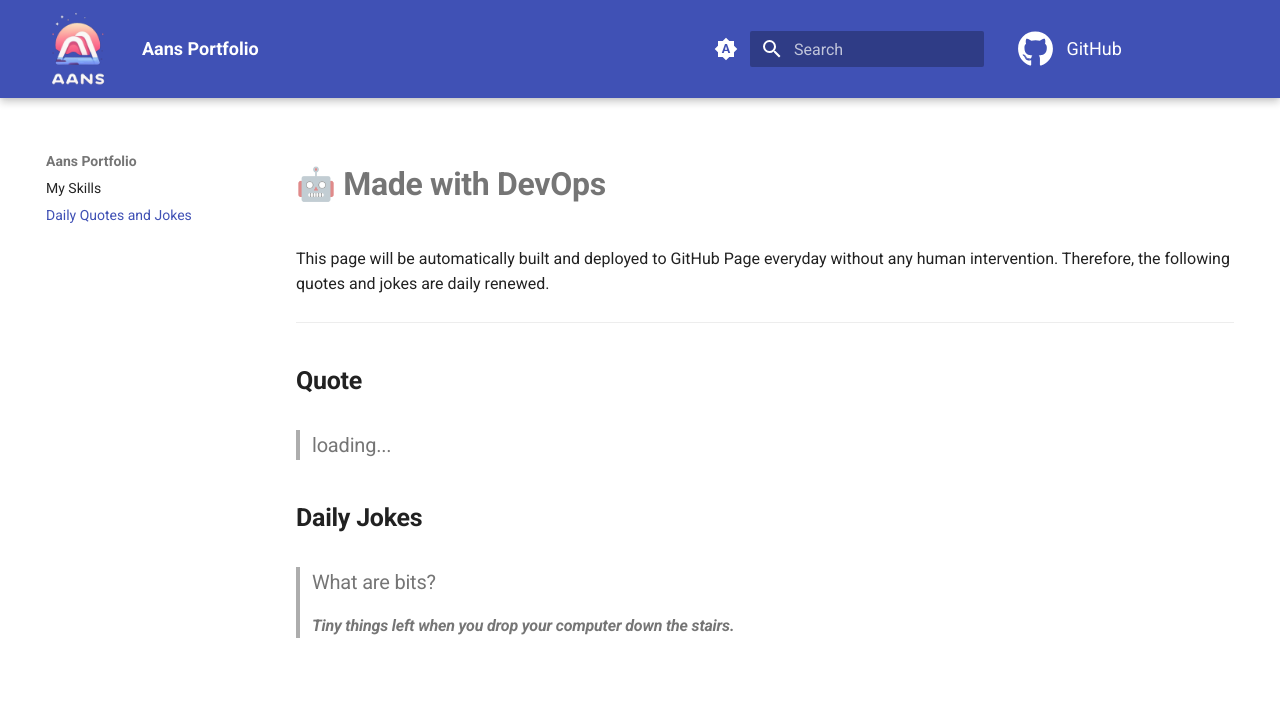
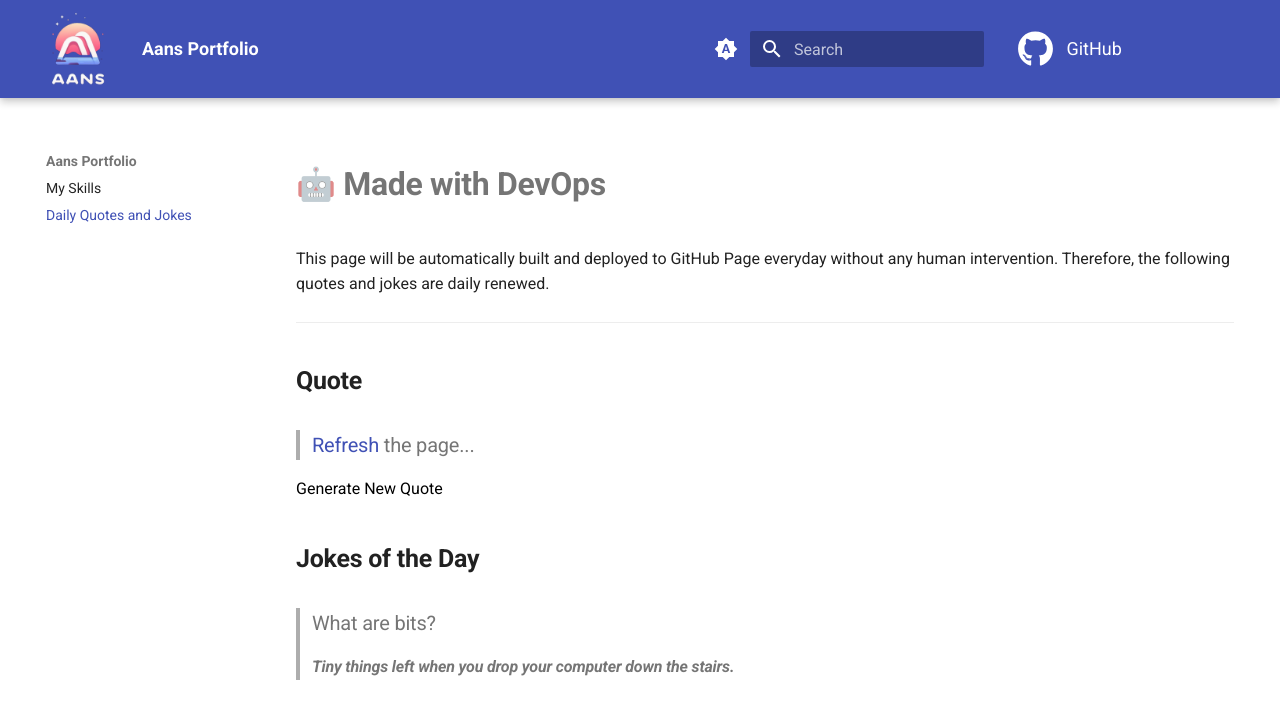
Before and after one commit to LaansDole/LaansDole, an MkDocs documentation site: the page built from docs/daily-jokes.md, in a window 1280 px wide. Shown: the top 719 px of the page. Built offline with MkDocs 1.6.1 and Material for MkDocs 9.7.7, drawn with Linux system fonts in a browser that asks for light colours; comment, search, counter and statistics services are not loaded.

Commit message:
ci: update build version

```diff
--- a/docs/daily-jokes.md
+++ b/docs/daily-jokes.md
@@ -5,14 +5,15 @@
   <h2><strong>Quote</strong></h2>
   <div class="card-body">
     <blockquote class="blockquote mb-0">
-      <h3>loading...</h3>
+      <h3><a href="https://laansdole.github.io/LaansDole/daily-jokes/" target=_self>Refresh</a> the page...</h3>
       <footer class="blockquote-footer">
         <i><h4 title="Source Title"></h4></i>
       </footer>
     </blockquote>
+    <button id="new-quote">Generate New Quote</button>
   </div>
 </div>
-<h2><strong>Daily Jokes</strong></h2>
+<h2><strong>Jokes of the Day</strong></h2>
 
 
 <blockquote><h3>What are bits?</h3><h4><i>Tiny things left when you drop your computer down the stairs.</i></h4></blockquote>
--- a/docs/script/quote.js
+++ b/docs/script/quote.js
@@ -4,6 +4,7 @@
 document.addEventListener("DOMContentLoaded", () => {
   const quote = document.querySelector("blockquote h3");
   const cite = document.querySelector("blockquote h4");
+  const button = document.querySelector("#new-quote");
 
   async function updateQuote() {
     // Fetch a random quote from the Quotable API
@@ -21,4 +22,7 @@
 
   // call updateQuote once when page loads
   updateQuote();
+
+  // update quote when button is clicked
+  button.addEventListener("click", updateQuote);
 });
--- a/docs/style/quote.css
+++ b/docs/style/quote.css
@@ -0,0 +1,3 @@
+.card .card-body button {
+    cursor: pointer;
+}
```
Also changed, not shown: site/daily-jokes/index.html, site/script/quote.js, site/search/search_index.json, site/sitemap.xml, site/style/quote.css, 1 other file. Lines whose indentation alone changed are shown as unchanged.
